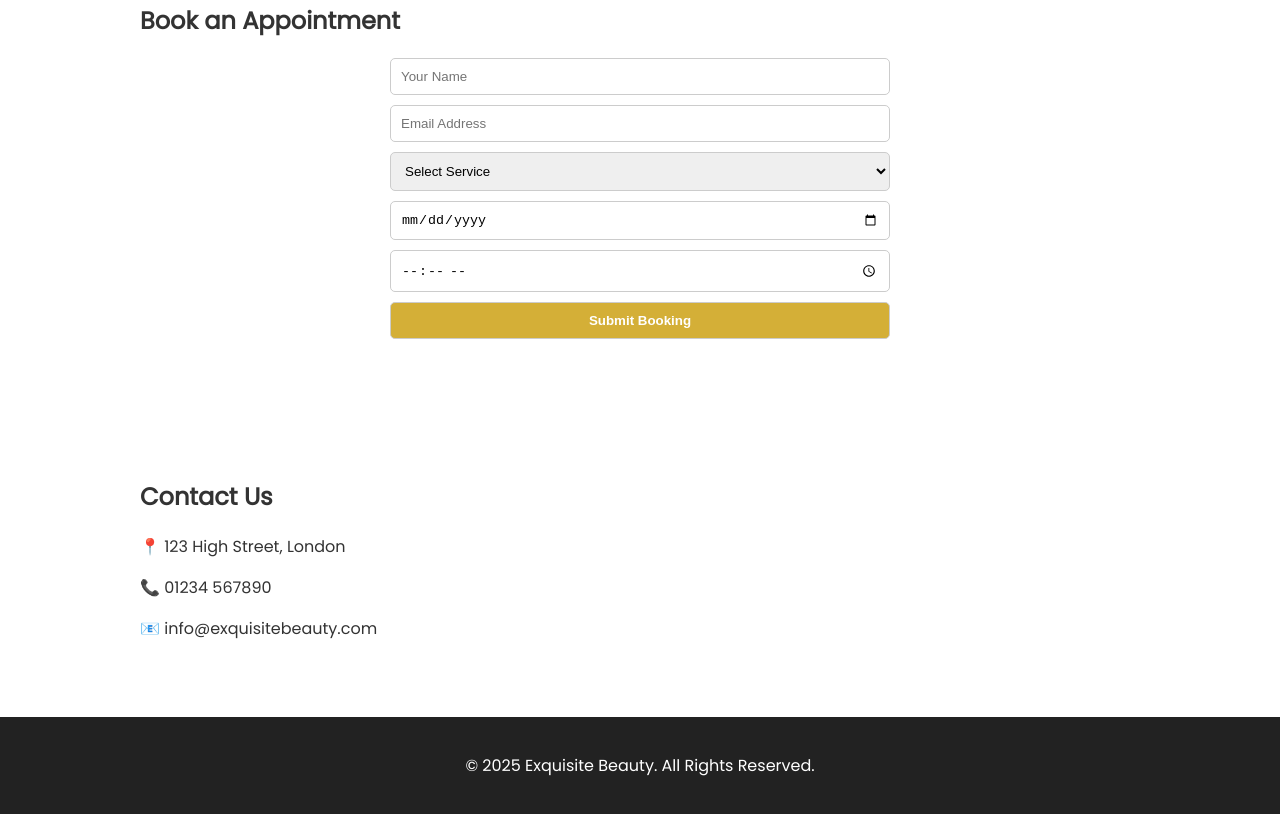
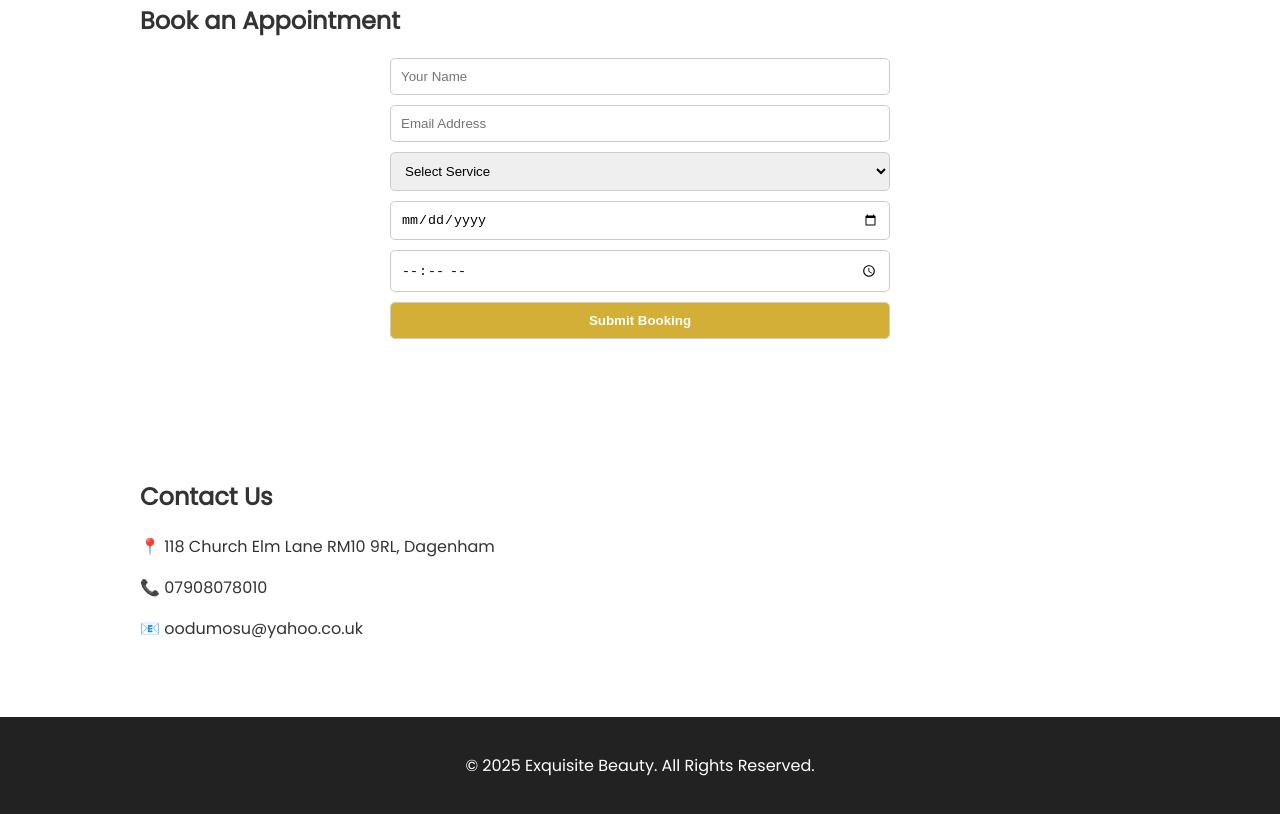
Before and after one commit to SweatyAnthony08/exquisitebeauty, a plain HTML site: page index.html in a window 1280 px wide. Shown: the part 4405-5219 px from the top of the page. Drawn offline with nearby package versions, Linux system fonts and the light colour scheme.

Commit message:
Update index.html

```diff
--- a/index.html
+++ b/index.html
@@ -143,9 +143,9 @@
 
 <section id="contact">
   <h2>Contact Us</h2>
-  <p>📍 123 High Street, London</p>
-  <p>📞 01234 567890</p>
-  <p>📧 info@exquisitebeauty.com</p>
+  <p>📍 118 Church Elm Lane RM10 9RL, Dagenham</p>
+  <p>📞 07908078010</p>
+  <p>📧 oodumosu@yahoo.co.uk</p>
 </section>
 
 <footer>
```
